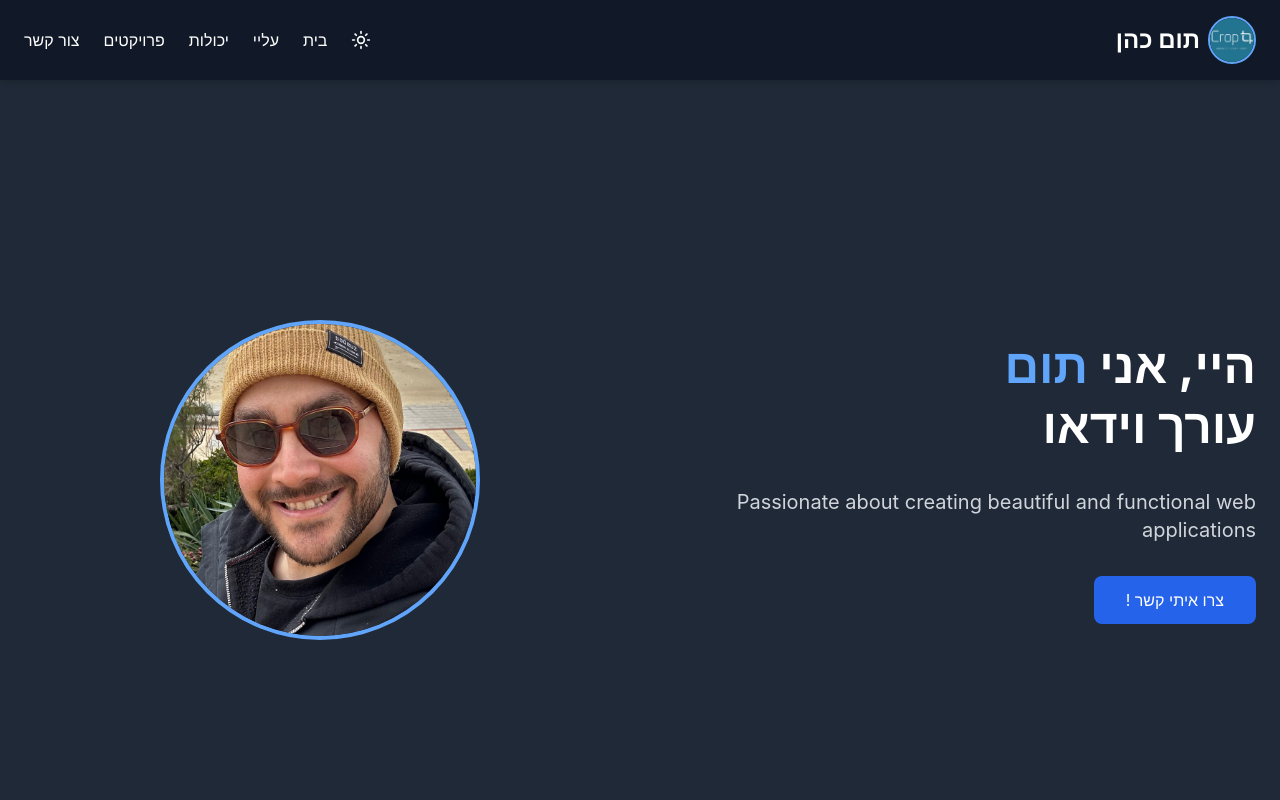
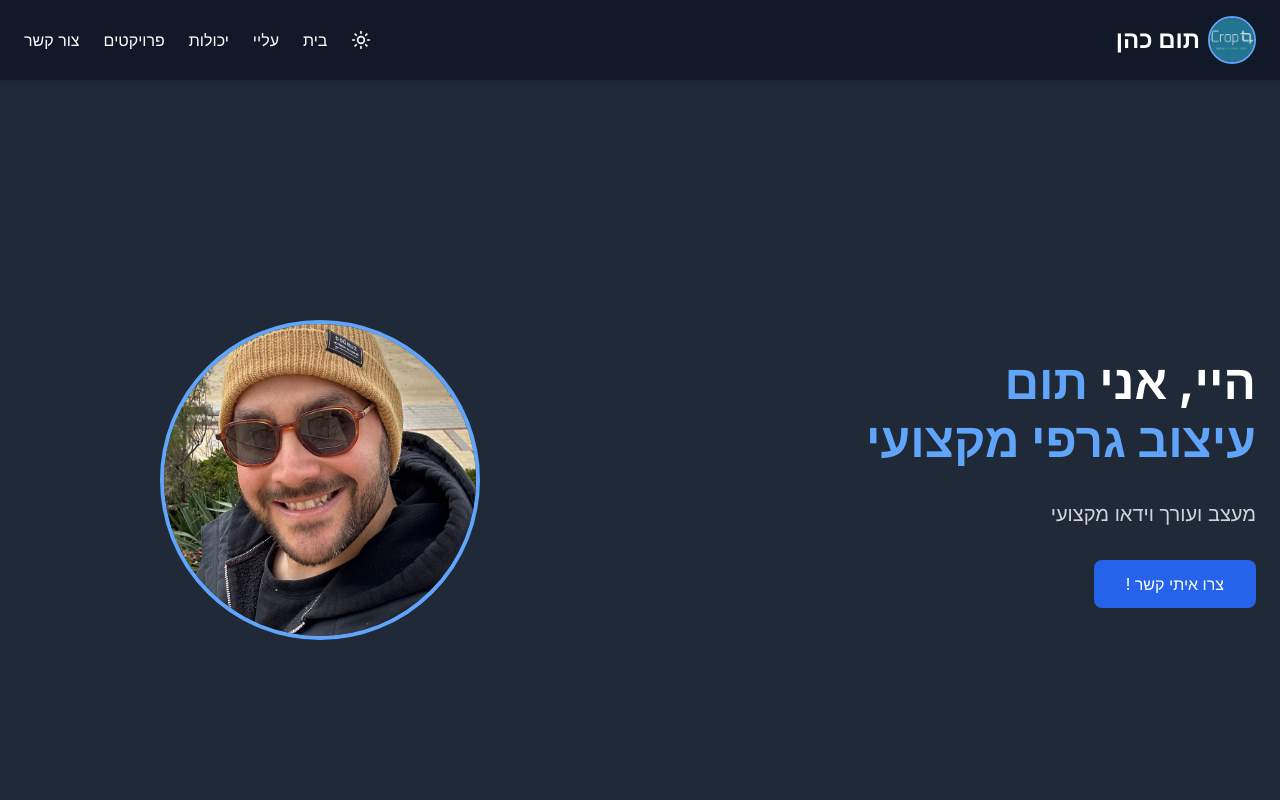
Before and after one commit to TomCohenCrop/frontend, a React (Vite) app: page / in a window 1280 px wide. Shown: the top 800 px of the page. Built offline with nearby package versions, Linux system fonts and the light colour scheme; no server answers.

Commit message:
Add typewriter effect and update skills icons

```diff
--- a/index.html
+++ b/index.html
@@ -2,7 +2,7 @@
 <html lang="en">
   <head>
     <meta charset="UTF-8" />
-    <link rel="icon" type="image/svg+xml" href="/vite.svg" />
+    <link rel="icon" type="image/svg+xml" href="/public/images/logo.jpeg" />
     <meta name="viewport" content="width=device-width, initial-scale=1.0" />
     <title>תום כהן</title>
   </head>
--- a/src/App.jsx
+++ b/src/App.jsx
@@ -12,12 +12,13 @@ import ReactPlayer from "react-player";
 import { SiAdobephotoshop } from "react-icons/si";
 import {
   SiFigma,
-  SiAdobe,
+  SiAdobepremierepro,
   SiAdobeillustrator,
   SiDavinciresolve,
   SiCinema4D,
   SiAdobeaftereffects,
 } from "react-icons/si";
+import TypewriterText from "./components/TypewriterText";
 
 import submitForm from "./functions/submitForm";
 
@@ -45,7 +46,9 @@ function App() {
     },
     {
       name: "Premiere",
-      icon: <SiAdobe className="text-4xl text-blue-600 dark:text-blue-400" />,
+      icon: (
+        <SiAdobepremierepro className="text-4xl text-blue-600 dark:text-blue-400" />
+      ),
     },
     {
       name: "Photoshop",
@@ -189,6 +192,15 @@ function App() {
     await submitForm(formData, setStatus, setFormData, setIsSubmitting);
   };
 
+  // Add this array somewhere in your App component
+  const animatedTexts = [
+    "עריכת סרטוני תדמית לבתי עסק",
+    "עיצוב גרפי מקצועי",
+    "עריכת וידאו ואנימציה",
+    "אפטר אפקטס ופרימייר",
+    "סרטוני קידום ברשתות חברתיות",
+  ];
+
   return (
     <div
       dir="rtl"
@@ -325,11 +337,19 @@ function App() {
                   היי, אני{" "}
                   <span className="text-blue-600 dark:text-blue-400">תום</span>
                   <br />
-                  עורך וידאו
+                  <div className="h-14 flex items-center">
+                    <TypewriterText
+                      textArray={animatedTexts}
+                      typingSpeed={70}
+                      deletingSpeed={35}
+                      delayBetween={1800}
+                      cursorStyle="default"
+                      className="text-5xl"
+                    />
+                  </div>
                 </h1>
                 <p className="text-xl text-gray-600 dark:text-gray-300">
-                  Passionate about creating beautiful and functional web
-                  applications
+                  מעצב ועורך וידאו מקצועי
                 </p>
                 <div className="flex gap-4">
                   <a
@@ -600,7 +620,7 @@ function App() {
               </a>
             </div>
             <div className="mt-4 text-sm text-gray-600 dark:text-gray-400">
-            Developed by {" "}
+              Developed by{" "}
               <a
                 href="https://eyalyehiely.up.railway.app/"
                 target="_blank"
--- /dev/null
+++ b/src/components/TypewriterText.jsx
@@ -0,0 +1,100 @@
+import { useState, useEffect } from "react";
+import PropTypes from "prop-types";
+
+const TypewriterText = ({
+  textArray,
+  typingSpeed = 80,
+  deletingSpeed = 40,
+  delayBetween = 2000,
+  cursorStyle = "default", // "default", "block", "underscore", "none"
+  className = ""
+}) => {
+  const [currentText, setCurrentText] = useState('');
+  const [currentIndex, setCurrentIndex] = useState(0);
+  const [phase, setPhase] = useState('typing'); // typing, pausing, deleting
+  const [cursorVisible, setCursorVisible] = useState(true);
+
+  // Blink cursor separately from typing animation for smoother experience
+  useEffect(() => {
+    const blinkInterval = setInterval(() => {
+      setCursorVisible(prev => !prev);
+    }, 530);
+    return () => clearInterval(blinkInterval);
+  }, []);
+
+  useEffect(() => {
+    if (!textArray || textArray.length === 0) return;
+
+    const targetText = textArray[currentIndex];
+    let timeout;
+
+    // Typing phase
+    if (phase === 'typing') {
+      if (currentText.length < targetText.length) {
+        // Still typing
+        timeout = setTimeout(() => {
+          setCurrentText(targetText.substring(0, currentText.length + 1));
+        }, typingSpeed);
+      } else {
+        // Done typing, start pause
+        setPhase('pausing');
+      }
+    }
+    // Pausing phase
+    else if (phase === 'pausing') {
+      timeout = setTimeout(() => {
+        setPhase('deleting');
+      }, delayBetween);
+    }
+    // Deleting phase
+    else if (phase === 'deleting') {
+      if (currentText.length > 0) {
+        // Still deleting
+        timeout = setTimeout(() => {
+          setCurrentText(currentText.substring(0, currentText.length - 1));
+        }, deletingSpeed);
+      } else {
+        // Done deleting, move to next text and start typing
+        setCurrentIndex((currentIndex + 1) % textArray.length);
+        setPhase('typing');
+      }
+    }
+
+    return () => clearTimeout(timeout);
+  }, [currentText, currentIndex, phase, textArray, typingSpeed, deletingSpeed, delayBetween]);
+
+  // Different cursor styles
+  const renderCursor = () => {
+    if (cursorStyle === "none") return null;
+
+    const cursorClass = cursorVisible ? "opacity-100" : "opacity-0";
+
+    if (cursorStyle === "underscore") {
+      return <span className={`ml-1 h-1 w-5 bg-blue-600 dark:bg-blue-400 ${cursorClass} transition-opacity duration-200`}></span>;
+    } else if (cursorStyle === "block") {
+      return <span className={`ml-1 h-[1.2em] w-3 bg-blue-600 dark:bg-blue-400 ${cursorClass} transition-opacity duration-200`}></span>;
+    } else { // default
+      return <span className={`ml-1 h-[1.2em] w-[3px] bg-blue-600 dark:bg-blue-400 ${cursorClass} transition-opacity duration-200`}></span>;
+    }
+  };
+
+  return (
+    <div className={`inline-flex items-center ${className}`}>
+      <span className="text-blue-600 dark:text-blue-400">
+        {currentText}
+      </span>
+      {renderCursor()}
+    </div>
+  );
+};
+
+TypewriterText.propTypes = {
+  textArray: PropTypes.arrayOf(PropTypes.string).isRequired,
+  typingSpeed: PropTypes.number,
+  deletingSpeed: PropTypes.number,
+  delayBetween: PropTypes.number,
+  cursorStyle: PropTypes.oneOf(["default", "block", "underscore", "none"]),
+  className: PropTypes.string
+};
+
+export default TypewriterText;
--- a/tailwind.config.js
+++ b/tailwind.config.js
@@ -8,6 +8,20 @@ export default {
         center: true,
         padding: '1rem',
       },
+      keyframes: {
+        blink: {
+          '0%, 100%': { opacity: 1 },
+          '50%': { opacity: 0 },
+        },
+        'blink-fast': {
+          '0%, 100%': { opacity: 1 },
+          '50%': { opacity: 0 },
+        }
+      },
+      animation: {
+        blink: 'blink 1s ease-in-out infinite',
+        'blink-fast': 'blink-fast 0.7s ease-in-out infinite',
+      }
     },
   },
   plugins: [],
```
